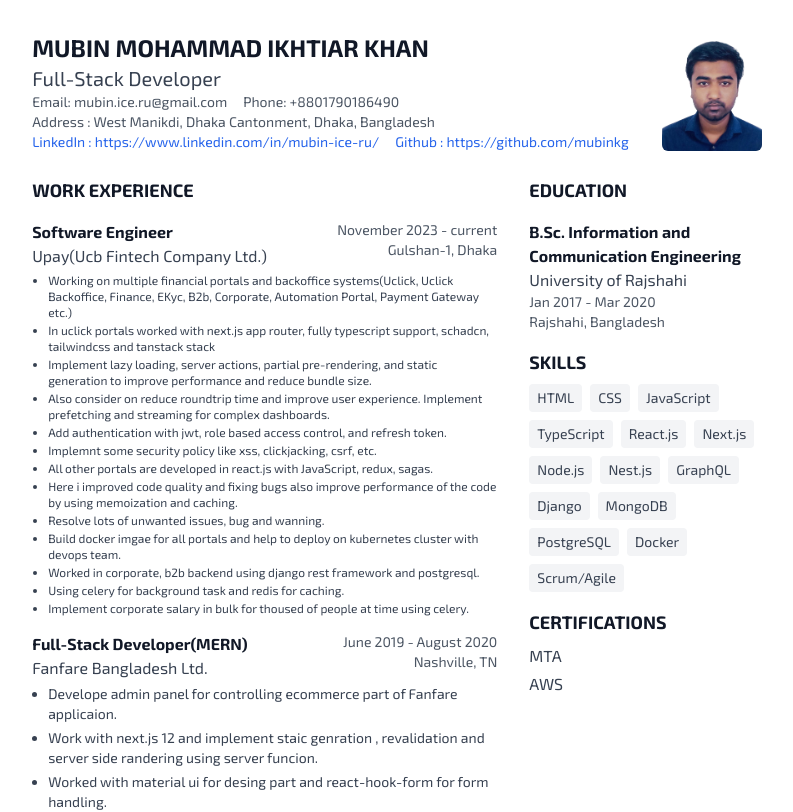
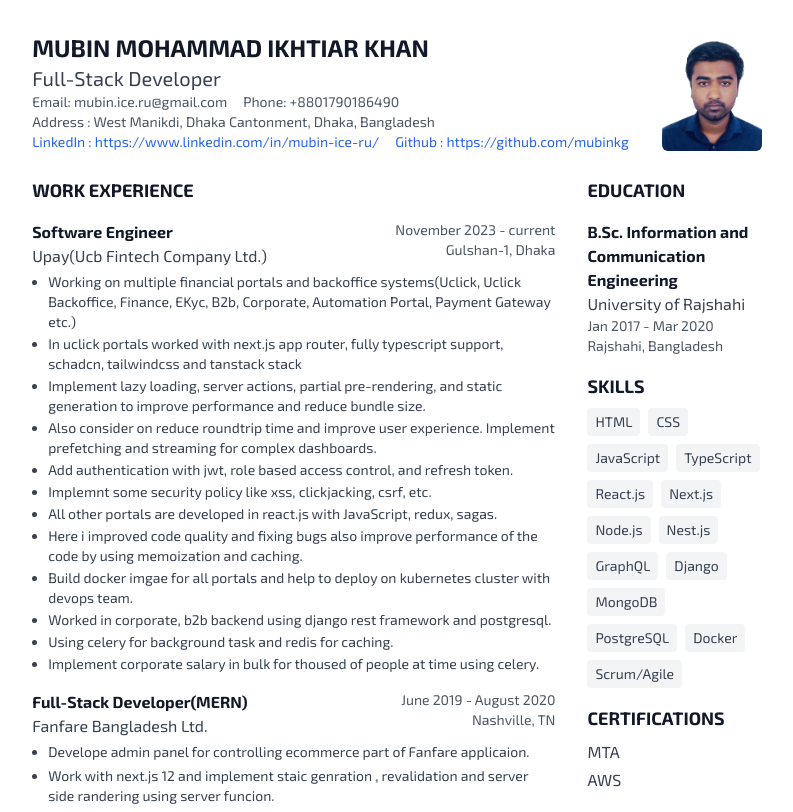
Before and after one commit to mubinkg/next-yt, a Next.js app: page /resume1 in a window 1280 px wide. Shown: the top 812 px of the page, without its empty margins (243-1036 px from the left). Built offline with nearby package versions, Linux system fonts and the light colour scheme.

Commit message:
udpate layout

```diff
--- a/app/_components/ExperienceOne.tsx
+++ b/app/_components/ExperienceOne.tsx
@@ -13,7 +13,7 @@ const ExperienceOne = () => {
                     <div>Gulshan-1, Dhaka</div>
                 </div>
             </div>
-            <ul className="list-disc list-outside ml-4 text-xs text-gray-700 space-y-0.5">
+            <ul className="list-disc list-outside ml-4 text-sm text-gray-700 space-y-0.5">
                 <li>Working on multiple financial portals and backoffice systems(Uclick, Uclick Backoffice, Finance, EKyc, B2b, Corporate, Automation Portal, Payment Gateway etc.)</li>
                 <li>In uclick portals worked with next.js app router, fully typescript support, schadcn, tailwindcss and tanstack stack</li>
                 <li>Implement lazy loading, server actions, partial pre-rendering, and static generation to improve performance and reduce bundle size.</li>
@@ -22,7 +22,6 @@ const ExperienceOne = () => {
                 <li>Implemnt some security policy like xss, clickjacking, csrf, etc.</li>
                 <li>All other portals are developed in react.js with JavaScript, redux, sagas.</li>
                 <li>Here i improved code quality and fixing bugs also improve performance of the code by using memoization and caching.</li>
-                <li>Resolve lots of unwanted issues, bug and wanning.</li>
                 <li>Build docker imgae for all portals and help to deploy on kubernetes cluster with devops team.</li>
                 <li>Worked in corporate, b2b backend using django rest framework and postgresql.</li>
                 <li>Using celery for background task and redis for caching.</li>
--- a/app/resume1/page.tsx
+++ b/app/resume1/page.tsx
@@ -30,14 +30,14 @@ export default function page() {
           </div>
         </header>
         <div className="flex justify-between gap-8">
-          <div className="w-8/12">
+          <div className="w-[75%]">
             <h2 className="text-lg font-bold text-gray-900 mb-4">WORK EXPERIENCE</h2>
             <div className="space-y-4 flex flex-col">
               <ExperienceOne/>
               <ExperienceTwo/>
             </div>
           </div>
-          <div className="w-4/12">
+          <div className="w-[25%]">
             <div className="flex flex-col gap-4">
               <Education />
               <Skills />
```
